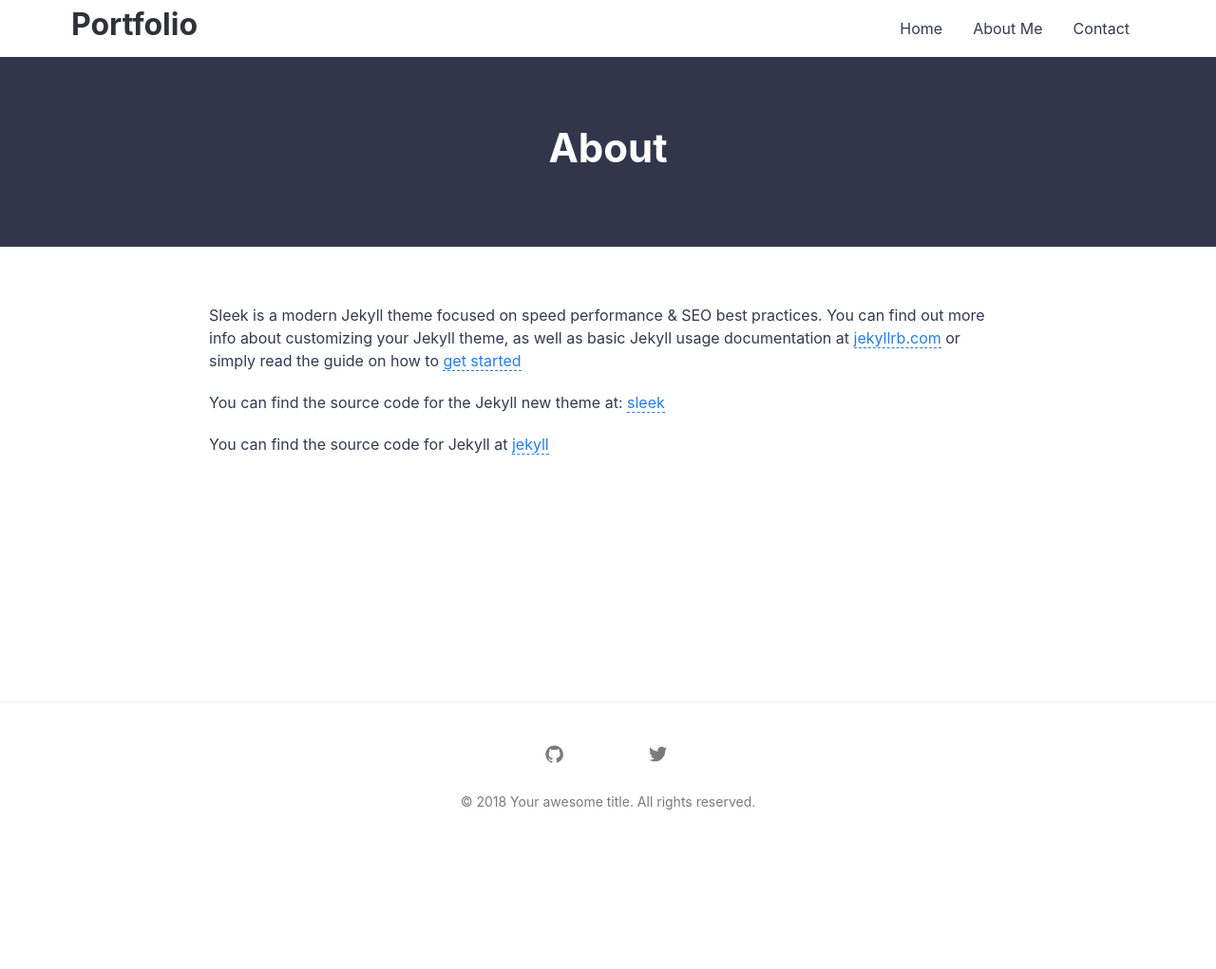
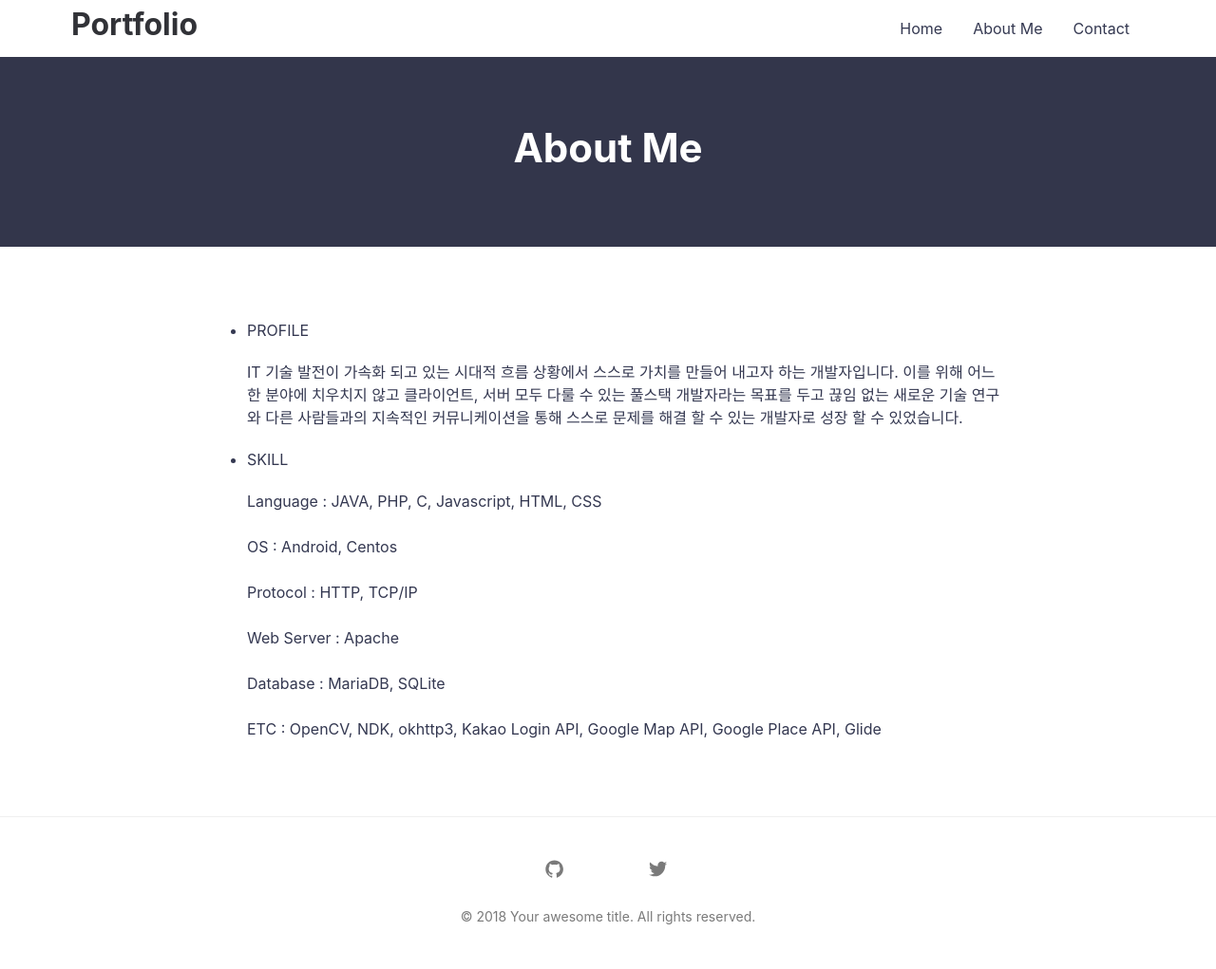
Before and after one commit to k2y1231/k2y1231.github.io, a Jekyll site: the page built from about.md, in a window 1280 px wide. Shown: the whole page at 95% size. Built offline with Jekyll 4.4.1, drawn with Linux system fonts in a browser that asks for light colours; before the commit the page ends 900 px from its top, so only the background shows below that.

Commit message:
aboutME content add

```diff
--- a/about.md
+++ b/about.md
@@ -1,13 +1,20 @@
 ---
 layout: page
-title: About
+title: About Me
 permalink: /about/
 ---
 
-Sleek is a modern Jekyll theme focused on speed performance & SEO best practices. You can find out more info about customizing your Jekyll theme, as well as basic Jekyll usage documentation at [jekyllrb.com](http://jekyllrb.com/) or simply read the guide on how to [get started](/getting-started)
+- PROFILE
 
-You can find the source code for the Jekyll new theme at:
-[sleek](https://github.com/janczizikow/sleek)
+	IT 기술 발전이 가속화 되고 있는 시대적 흐름 상황에서 스스로 가치를 만들어 내고자 하는 개발자입니다.
+	이를 위해 어느 한 분야에 치우치지 않고 클라이언트, 서버 모두 다룰 수 있는 풀스택 개발자라는 목표를 두고
+	끊임 없는 새로운 기술 연구와 다른 사람들과의 지속적인 커뮤니케이션을 통해 스스로 문제를 해결 할 수 있는 개발자로 성장 할 수 있었습니다.
 
-You can find the source code for Jekyll at
-[jekyll](https://github.com/jekyll/jekyll)
+- SKILL
+
+	Language : JAVA, PHP, C, Javascript, HTML, CSS <br><br>
+	OS : Android, Centos <br><br>
+	Protocol : HTTP, TCP/IP <br><br>
+	Web Server : Apache <br><br>
+	Database : MariaDB, SQLite <br><br>
+	ETC : OpenCV, NDK, okhttp3, Kakao Login API, Google Map API, Google Place API, Glide
```
